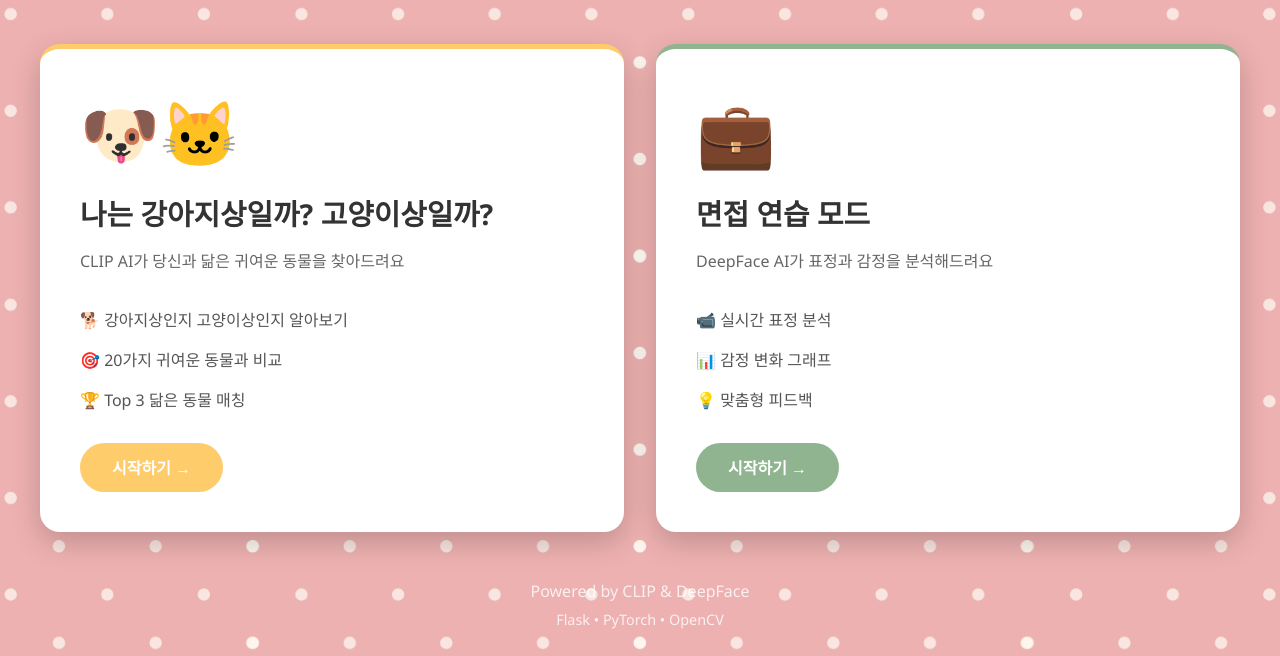
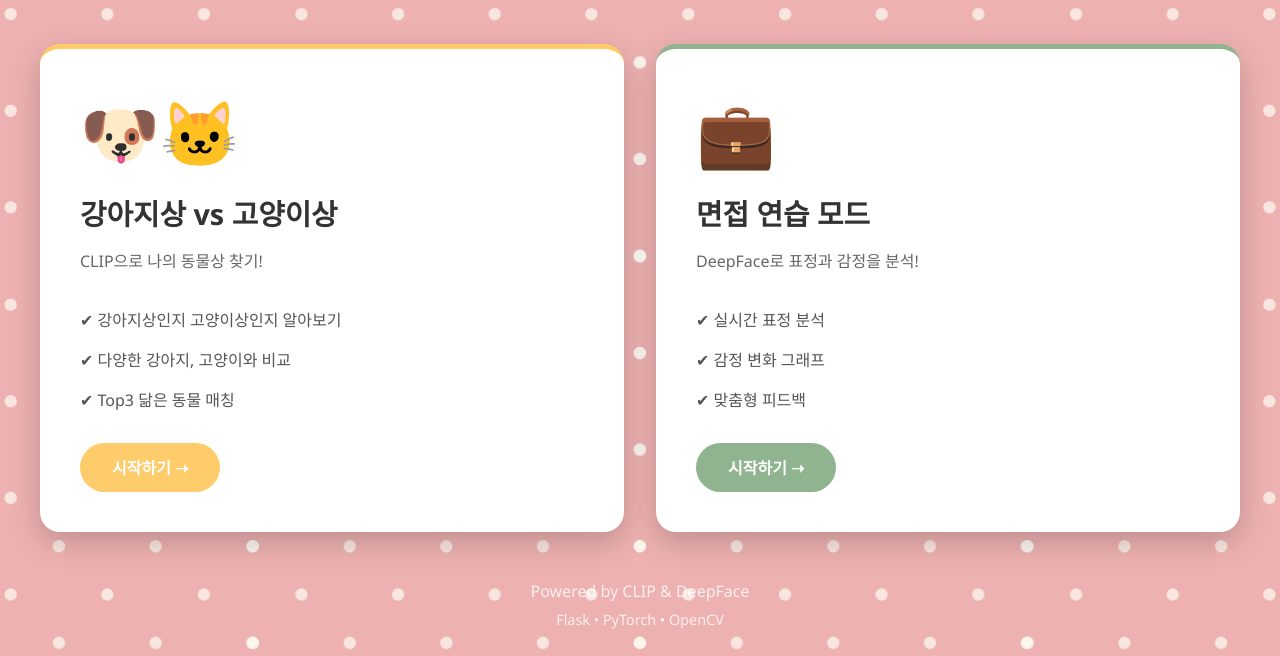
Before and after one commit to hansongy1/imago-studio, a Flask app: page / in a window 1280 px wide. Shown: the part 144-800 px from the top of the page. Run offline with Flask 3, Linux system fonts and the light colour scheme; some libraries are stand-ins or nearby versions.

Commit message:
Details corrected

```diff
--- a/templates/index.html
+++ b/templates/index.html
@@ -17,31 +17,30 @@
         <div class="mode-selection">
             <div class="mode-card mode1-card" onclick="location.href='/mode1'">
                 <div class="mode-icon">🐶🐱</div>
-                <h2>나는 강아지상일까? 고양이상일까?</h2>
+                <h2>강아지상 vs 고양이상</h2>
                 <p class="mode-description">
-                    CLIP AI가 당신과 닮은 귀여운 동물을 찾아드려요
+                    CLIP으로 나의 동물상 찾기!
                 </p>
                 <ul class="feature-list">
-                    {# <li>🐕 강아지상인지 고양이상인지 알아보기</li> #}
-                    <li>🐕 강아지상인지 고양이상인지 알아보기</li>
-                    <li>🎯 20가지 귀여운 동물과 비교</li>
-                    <li>🏆 Top 3 닮은 동물 매칭</li>
+                    <li>✔ 강아지상인지 고양이상인지 알아보기</li>
+                    <li>✔ 다양한 강아지, 고양이와 비교</li>
+                    <li>✔ Top3 닮은 동물 매칭</li>
                 </ul>
-                <div class="mode-button">시작하기 →</div>
+                <div class="mode-button">시작하기 ➝</div>
             </div>
 
             <div class="mode-card mode2-card" onclick="location.href='/mode2'">
                 <div class="mode-icon">💼</div>
                 <h2>면접 연습 모드</h2>
                 <p class="mode-description">
-                    DeepFace AI가 표정과 감정을 분석해드려요
+                    DeepFace로 표정과 감정을 분석!
                 </p>
                 <ul class="feature-list">
-                    <li>📹 실시간 표정 분석</li>
-                    <li>📊 감정 변화 그래프</li>
-                    <li>💡 맞춤형 피드백</li>
+                    <li>✔ 실시간 표정 분석</li>
+                    <li>✔ 감정 변화 그래프</li>
+                    <li>✔ 맞춤형 피드백</li>
                 </ul>
-                <div class="mode-button">시작하기 →</div>
+                <div class="mode-button">시작하기 ➝</div>
             </div>
         </div>
 
```
Also changed, not shown: static/css/style.css (+19 -19 lines), templates/mode_001.html (+6 -6 lines), templates/mode_002.html (+9 -9 lines), static/uploads/20251102_033903_human_002.jpg (added), static/uploads/20251102_034307_human_001.jpg (added), static/uploads/20251102_040401_human_003.jpg (added), static/uploads/results/report_20251102_034457.png (added), static/uploads/results/report_20251102_035056.png (added), static/uploads/results/report_20251102_035807.png (added), static/uploads/temp_webcam.jpg.
